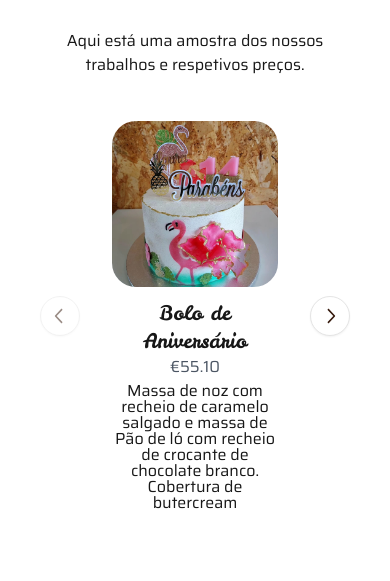
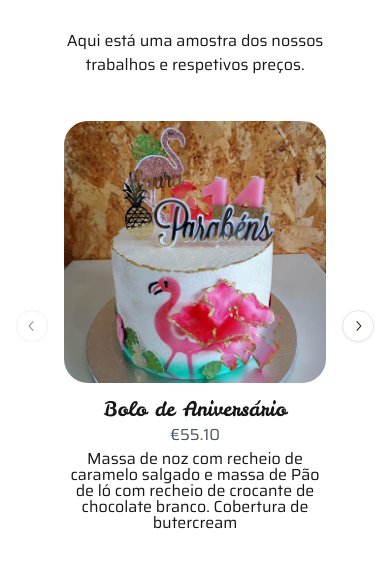
Before and after one commit to UPSxACE/web-template-cake-v4, a Next.js app: page / in a window 390 px wide. Shown: the part 4963-5544 px from the top of the page. Built offline with nearby package versions, Linux system fonts and the light colour scheme.

Commit message:
fix carousel size in phone

```diff
--- a/app/options.tsx
+++ b/app/options.tsx
@@ -40,7 +40,7 @@ export default function Options() {
             }),
           ]}
           setApi={state.setApi}
-          className="w-full max-w-[calc(100%_-_8rem)] xl:max-w-5xl"
+          className="w-full max-w-[calc(100%_-_2rem)] sm:max-w-[calc(100%_-_8rem)] xl:max-w-5xl"
           opts={{ align: "start" }}
         >
           <CarouselContent className="flex gap-6">
--- a/components/ui/layout/carousel-buttons.tsx
+++ b/components/ui/layout/carousel-buttons.tsx
@@ -16,16 +16,16 @@ export function CarouselPrevious({
       variant="outline"
       size="icon"
       className={cn(
-        "absolute h-10 w-10 rounded-full",
+        "absolute h-8 w-8  sm:h-10 sm:w-10 rounded-full",
         orientation === "horizontal"
-          ? "-left-14 top-1/2 -translate-y-1/2"
+          ? "-left-8 sm:-left-14 top-1/2 -translate-y-1/2"
           : "-top-12 left-1/2 -translate-x-1/2 rotate-90",
         className
       )}
       disabled={!state.canScrollPrev}
       onClick={state.prev}
     >
-      <ChevronLeftIcon className="h-6 w-6" />
+      <ChevronLeftIcon className="h-4 w-4 sm:h-6 sm:w-6" />
       <span className="sr-only">Previous slide</span>
     </Button>
   );
@@ -45,16 +45,16 @@ export function CarouselNext({
       variant="outline"
       size="icon"
       className={cn(
-        "absolute h-10 w-10 rounded-full",
+        "absolute h-8 w-8  sm:h-10 sm:w-10 rounded-full",
         orientation === "horizontal"
-          ? "-right-14 top-1/2 -translate-y-1/2"
+          ? "-right-8 sm:-right-14 top-1/2 -translate-y-1/2"
           : "-bottom-12 left-1/2 -translate-x-1/2 rotate-90",
         className
       )}
       disabled={!state.canScrollNext}
       onClick={state.next}
     >
-      <ChevronRightIcon className="h-6 w-6" />
+      <ChevronRightIcon className="h-4 w-4 sm:h-6 sm:w-6" />
       <span className="sr-only">Next slide</span>
     </Button>
   );
```
